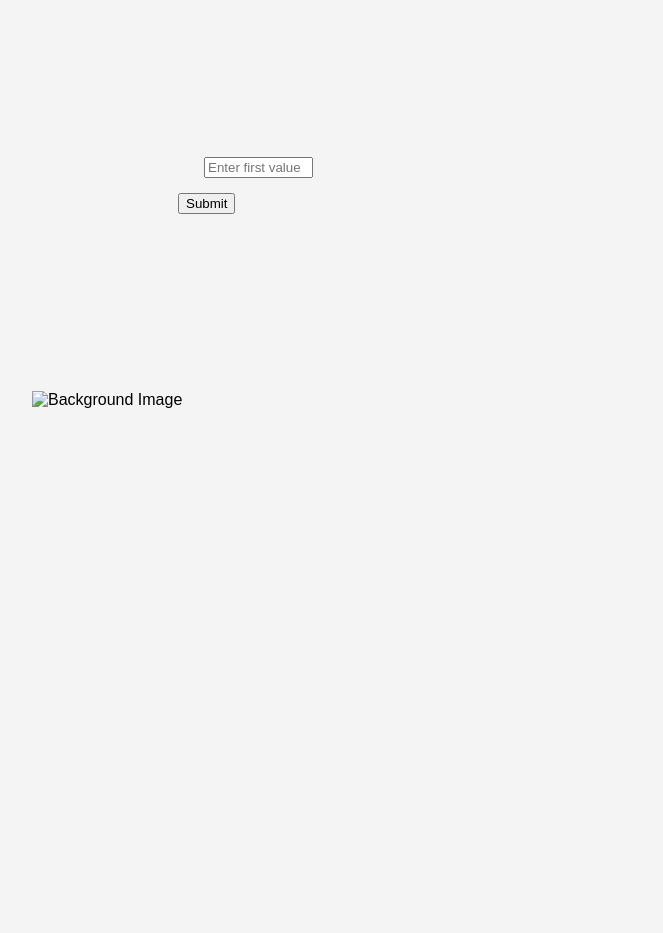
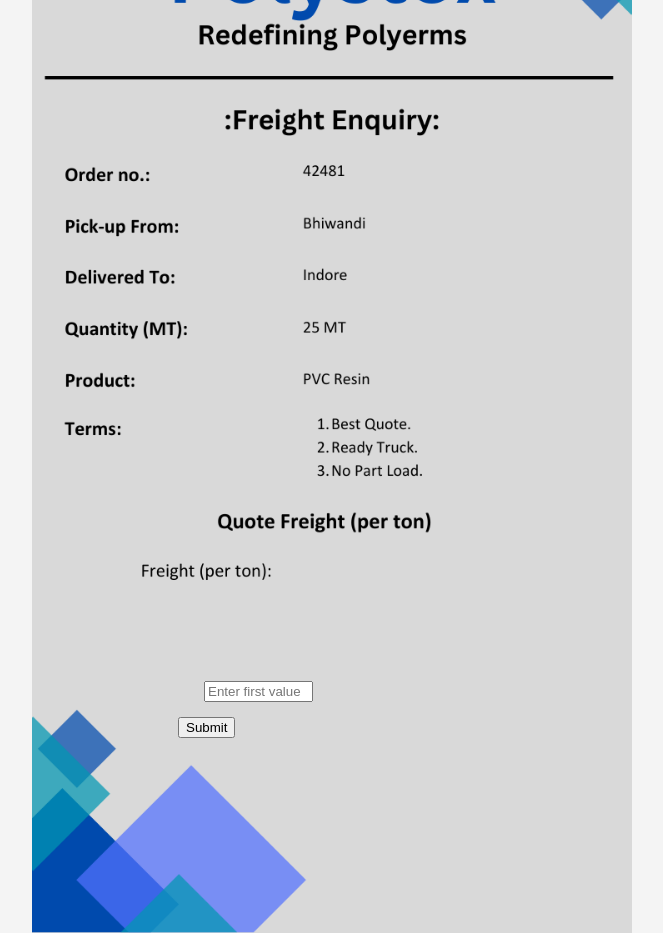
Before and after one commit to AcronPoly/Template, a plain HTML site: page index.html in a window 1280 px wide. Shown: the whole page, without its empty margins (308-971 px from the left). Before the commit the page ends 800 px from the top, so only its background shows below. Drawn offline with Linux system fonts and the light colour scheme.

Commit message:
Update index.html

```diff
--- a/index.html
+++ b/index.html
@@ -51,7 +51,7 @@
 </head>
 <body>
     <div class="container">
-        <img src="AcronPoly/Template/template (1).png" alt="Background Image" class="background-image">
+        <img src="template (1).png" alt="Background Image" class="background-image">
 
 <div class="text-overlay">
         </div>
```
